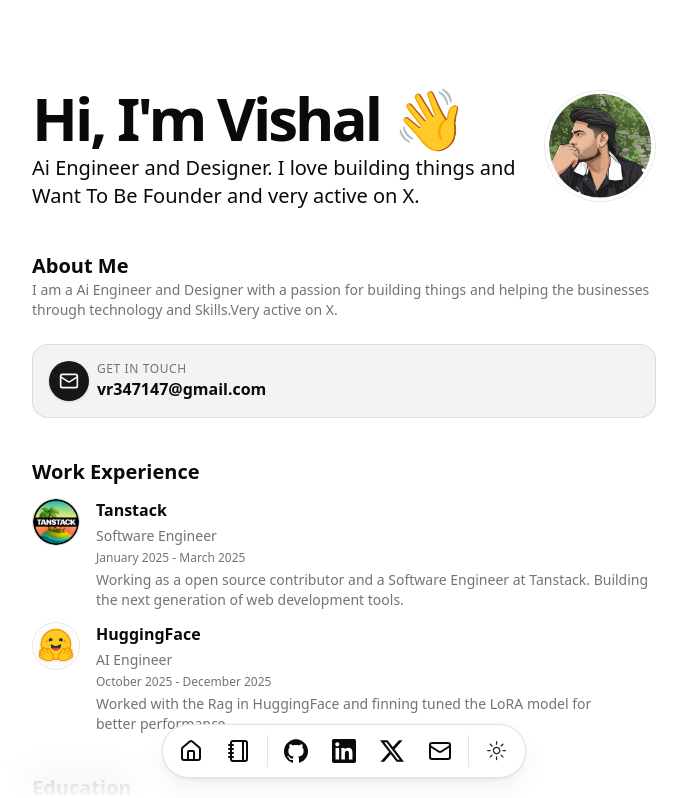
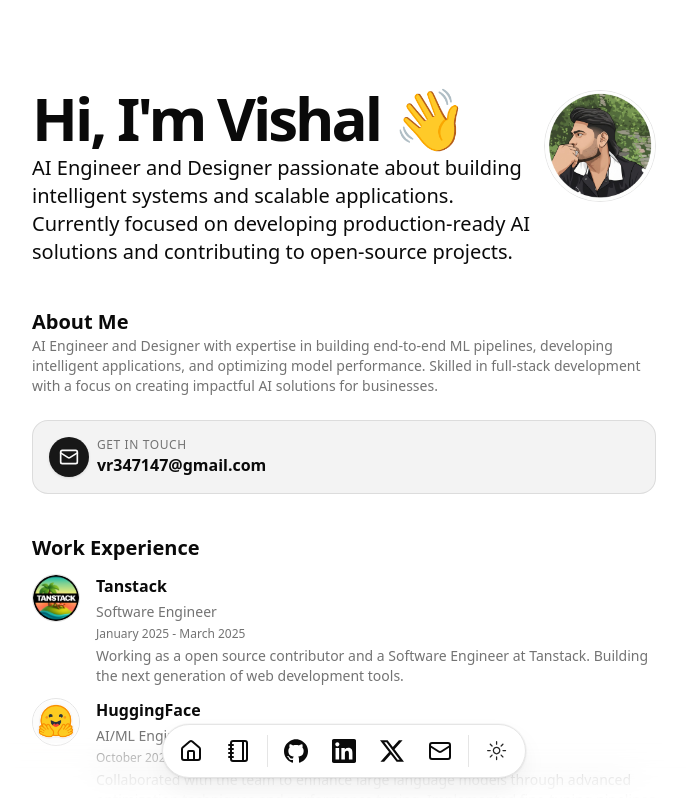
Before and after one commit to Callme-VR/portfolio-web, a Next.js app: page / in a window 1280 px wide. Shown: the top 798 px of the page, without its empty margins (296-983 px from the left). Built offline with nearby package versions, Linux system fonts and the light colour scheme.

Commit message:
add experinces in the portfolio websites

```diff
--- a/src/data/resume.tsx
+++ b/src/data/resume.tsx
@@ -14,9 +14,9 @@
   location: "Noida, India",
   locationLink: "https://www.google.com/maps/place/Noida",
   description:
-    "Ai Engineer and Designer. I love building things and Want To Be Founder and very active on X.",
+    "AI Engineer and Designer passionate about building intelligent systems and scalable applications. Currently focused on developing production-ready AI solutions and contributing to open-source projects.",
   summary:
-    "I am a Ai Engineer and Designer with a passion for building things and helping the businesses through technology and Skills.Very active on X.",
+    "AI Engineer and Designer with expertise in building end-to-end ML pipelines, developing intelligent applications, and optimizing model performance. Skilled in full-stack development with a focus on creating impactful AI solutions for businesses.",
   avatarUrl: "/vishal.jpeg",
 
   skills: {
@@ -91,13 +91,13 @@
       company: "HuggingFace",
       href: "https://huggingface.co",
       badges: [],
-      location: "United States, America",
-      title: "AI Engineer",
+      location: "Remote",
+      title: "AI/ML Engineer Intern",
       logoUrl: "/hugging_face1.png",
       start: "October 2025",
       end: "December 2025",
       description:
-        "Worked with the Rag in HuggingFace and finning tuned the LoRA model for better performance.",
+        "Collaborated with the team to enhance large language models through advanced optimization techniques and performance tuning. Implemented fine-tuning pipelines and Retrieval-Augmented Generation (RAG) systems to improve model accuracy and contextual understanding. Developed and optimized ML pipelines, improved model inference speed, and enhanced contextual retrieval mechanisms for production-ready applications.",
     },
   ],
   education: [
```
